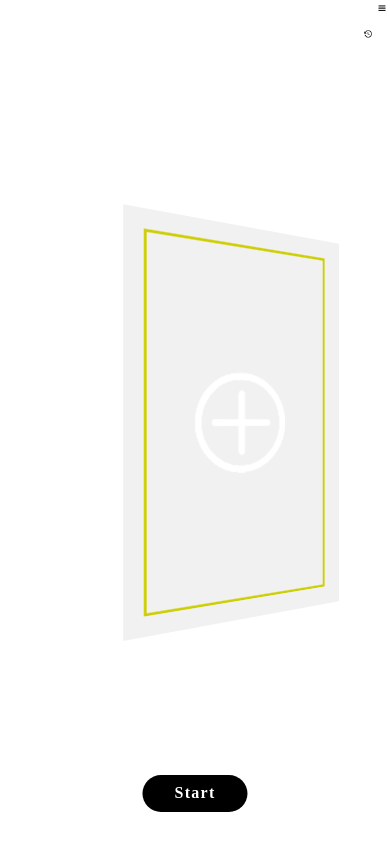
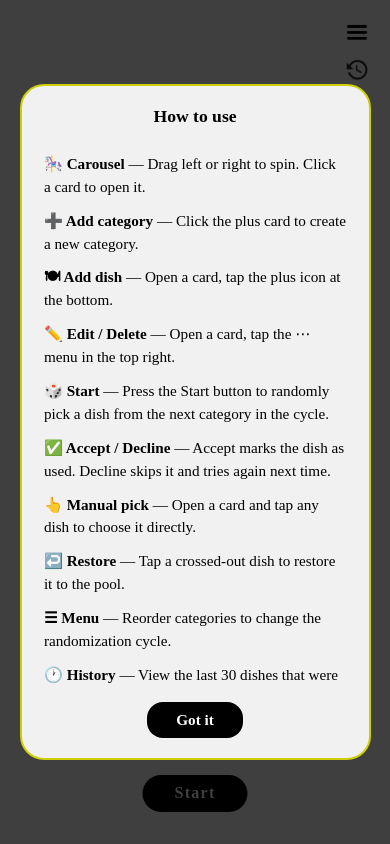
Before and after one commit to Gekkouga2468/Menu-Randomizer, a React (Vite) app: page / in a window 390 px wide. Built offline with nearby package versions, Linux system fonts and the light colour scheme.

Commit message:
Finish the history feature along with user guide.

```diff
--- a/src/App.css
+++ b/src/App.css
@@ -47,23 +47,39 @@ body {
   background: rgba(0, 0, 0, 0.45);
 }
 
+.banner .topControl {
+  position: absolute;
+  top: 0;
+  right: 0;
+  z-index: 40;
+  display: flex;
+  flex-direction: column;
+  align-items: flex-end;
+}
+
 /* =========================
    Side menu banner
    ========================= */
 
 /* Collapsed side menu */
-.banner .topControl .menuBanner {
-  position: absolute;
-  top: 0;
-  right: 0;
+.banner .menuBanner {
+  position: relative; /* ← was absolute */
+  top: unset;
+  right: unset;
   width: 4vw;
-  height: 100%;
+  height: auto; /* ← was 100% */
   background: transparent;
-  transition: 0.75s ease;
+  transition:
+    width 0.75s ease,
+    background 0.75s ease;
 }
 
 /* Expanded side menu */
-.banner .topControl .menuBanner.active {
+.banner .menuBanner.active {
+  position: fixed; /* ← break out of the stack to cover full height */
+  top: 0;
+  right: 0;
+  height: 100%;
   width: 14vw;
   z-index: 40;
   color: white;
@@ -72,7 +88,7 @@ body {
 }
 
 /* Top menu button */
-.banner .topControl .menuBanner > img {
+.banner .menuBanner > img {
   position: absolute;
   top: 1vw;
   left: 1vw;
@@ -81,14 +97,14 @@ body {
 }
 
 /* Scroll/content area inside menu */
-.banner .topControl .menuBanner .menuBannerContent {
+.banner .menuBanner .menuBannerContent {
   margin-top: 4.5vw;
   padding: 1vw;
   box-sizing: border-box;
 }
 
 /* One row per category in the menu */
-.banner .topControl .menuBanner .menuBannerRow {
+.banner .menuBanner .menuBannerRow {
   display: flex;
   align-items: center;
   justify-content: space-between;
@@ -101,7 +117,7 @@ body {
 }
 
 /* Category title text */
-.banner .topControl .menuBanner .menuBannerItem {
+.banner .menuBanner .menuBannerItem {
   flex: 1;
   min-width: 0;
   margin: 0;
@@ -110,15 +126,16 @@ body {
   text-align: left;
   overflow: hidden;
   text-overflow: ellipsis;
-  white-space: nowrap; cursor: pointer;
-  }
+  white-space: nowrap;
+  cursor: pointer;
+}
 
-.banner .topControl .menuBanner .menuBannerItem:hover{
+.banner .menuBanner .menuBannerItem:hover {
   text-decoration: underline;
 }
 
 /* Drag handle icon */
-.banner .topControl .menuBanner .menuIcon {
+.banner .menuBanner .menuIcon {
   position: static;
   width: 1vw;
   height: auto;
@@ -128,67 +145,105 @@ body {
   -webkit-user-drag: none;
 }
 
-.banner .topControl .menuBanner .menuIcon:active {
+.banner .menuBanner .menuIcon:active {
   cursor: grabbing;
 }
 
 /* Optional visual state while dragging */
-.banner .topControl .menuBanner .menuBannerRow.dragging {
+.banner .menuBanner .menuBannerRow.dragging {
   opacity: 0.7;
 }
 
-.historyBanner {
-  position: absolute;
-  top: 20px;
-  right: 20px;
-  z-index: 20;
-  display: flex;
-  flex-direction: column;
-  align-items: flex-end;
+.banner .historyBanner .historyBannerRow {
+  padding: 0.1vw 0.5vw 0.5vw 0.5vw;
+  margin: 1vw 0 1vw 0;
+  border: 0.08vw solid rgba(255, 255, 255, 0.14);
+  border-radius: 1vw;
+  background: rgba(255, 255, 255, 0.04);
+  box-sizing: border-box;
 }
 
-.historyBannerIcon{
+/* Scrollable history list */
+.banner .historyBanner.active .historyBannerContent {
   position: absolute;
-  top: 2.5vw;
-  left: -1.5vw;
+  top: 1vw;
+  left: 0;
+  right: 0;
+  bottom: 0;
+  padding: 1vw;
+  margin-top: 2.5vw;
+  box-sizing: border-box;
+  overflow-y: auto;
+  scrollbar-width: none;
+  -ms-overflow-style: none;
+}
+
+.banner .historyBanner .historyBannerContent::-webkit-scrollbar {
+  display: none; /* Chrome/Safari */
+}
+
+/* Truncate long dish names with ellipsis */
+.banner .historyBanner .historyDishName {
+  overflow: hidden;
+  text-overflow: ellipsis;
+  white-space: nowrap;
+  font-weight: bold;
+  font-size: 1vw;
+  text-align: left;
+  margin: 0.2vw 0 0 0.8vw;
+}
+
+/* Also truncate the meta line just in case */
+.banner .historyBanner .historyDishMeta {
+  overflow: hidden;
+  text-overflow: ellipsis;
+  white-space: nowrap;
+  text-align: left;
+  margin-bottom: 0;
+}
+
+.banner .historyBanner {
+  position: relative;
+  width: 4vw;
+  height: auto;
+  background: transparent;
+  transition:
+    width 0.75s ease,
+    background 0.75s ease;
+}
+
+.banner .historyBanner.active {
+  position: fixed;
+  top: 0;
+  right: 0;
+  height: 100%;
+  width: 14vw; /* match menu width, adjust as needed */
+  z-index: 40;
+  color: white;
+  background: rgb(45, 45, 45);
+  box-shadow: -0.3vw 0 1vw rgba(0, 0, 0, 0.12);
+}
+
+.banner .historyBanner .historyBannerIcon {
+  display: block;
+  padding: 1vw;
   width: 2vw;
   cursor: pointer;
+  position: absolute;
+  top: 4vw;
 }
 
-.historyBannerContent {
-  margin-top: 12px;
-  width: 280px;
-  max-height: 420px;
-  overflow-y: auto;
-  padding: 16px;
-  border-radius: 20px;
-  background: rgba(255, 255, 255, 0.95);
-  box-shadow: 0 10px 30px rgba(0, 0, 0, 0.12);
+.banner .historyBanner.active .historyBannerIcon {
+  top: 0vw;
 }
 
-.historyBannerRow {
-  padding: 12px 0;
-  border-bottom: 1px solid rgba(0, 0, 0, 0.08);
-}
-
-.historyBannerRow:last-child {
-  border-bottom: none;
-}
-
-.historyDishName {
-  margin: 0;
-  font-weight: 600;
-}
-
-.historyDishMeta {
-  margin: 4px 0 0;
-  font-size: 13px;
-  opacity: 0.7;
-}
-
-.historyBannerEmpty {
-  margin: 0;
-  opacity: 0.7;
+.banner .topControl .helpButton {
+  display: block;
+  padding: 1vw;
+  width: 2vw;
+  cursor: pointer;
+  position: absolute;
+  top: 8vw;
 }
 
 /* =========================
@@ -636,6 +691,32 @@ h1 {
   border: none;
 }
 
+.addDishModal {
+  display: flex;
+  flex-direction: column;
+  align-items: center;
+  gap: 1vw;
+  padding: 0 0 1.5vw 0;
+  background: rgb(241, 241, 241);
+  border: 3px solid rgb(206, 206, 4);
+  border-radius: 2vw;
+  font-family: "Times New Roman", Times, serif;
+  text-align: center;
+  overflow: hidden;
+  width: 20vw;
+}
+
+.addDishInput {
+  width: 75%;
+  padding: 0.4vw 0.8vw;
+  font: inherit;
+  font-size: 0.8vw;
+  border: 0.08vw solid #ccc;
+  border-radius: 1vw;
+  outline: none;
+  box-sizing: border-box;
+}
+
 /* =========================
    Start / Randomize button
    ========================= */
@@ -695,21 +776,6 @@ h1 {
   width: 20vw;
 }
 
-.resultModal {
-  display: flex;
-  flex-direction: column;
-  align-items: center;
-  gap: 0.6vw;
-  padding: 0 0 1.5vw 0;
-  background: rgb(241, 241, 241);
-  border: 3px solid rgb(206, 206, 4);
-  border-radius: 2vw;
-  font-family: "Times New Roman", Times, serif;
-  text-align: center;
-  overflow: hidden;
-  width: 20vw;
-}
-
 .resultHeader {
   width: 100%;
   background: rgb(206, 206, 4);
@@ -749,7 +815,7 @@ h1 {
 }
 
 .resultDecline {
-  color:black;
+  color: black;
   background: white;
   font-weight: bold;
   border-radius: 1vw;
@@ -763,10 +829,68 @@ h1 {
   font-weight: bold;
 }
 
-.resultAccept:hover, .resultDecline:hover{
+.resultAccept:hover,
+.resultDecline:hover {
   transform: scale(1.1);
 }
 
+.helpModal {
+  display: flex;
+  flex-direction: column;
+  gap: 0.6vw;
+  width: 28vw;
+  max-height: 80vh;
+  padding: 1.5vw 2vw;
+  box-sizing: border-box;
+  background: rgb(241, 241, 241);
+  border: 3px solid rgb(206, 206, 4);
+  border-radius: 2vw;
+  font-family: "Times New Roman", Times, serif;
+  overflow: hidden;
+}
+
+.helpTitle {
+  margin: 0 0 0.5vw 0;
+  font-size: 1.2vw;
+  font-weight: bold;
+  text-align: center;
+}
+
+.helpContent {
+  overflow-y: auto;
+  scrollbar-width: none;
+  -ms-overflow-style: none;
+  flex: 1;
+}
+
+.helpContent::-webkit-scrollbar {
+  display: none;
+}
+
+.helpContent p {
+  margin: 0.5vw 0;
+  font-size: 0.8vw;
+  line-height: 1.5;
+  text-align: left;
+}
+
+.helpClose {
+  align-self: center;
+  margin-top: 0.5vw;
+  padding: 0.4vw 2vw;
+  font: inherit;
+  font-size: 0.8vw;
+  font-weight: 600;
+  color: white;
+  background: black;
+  border: none;
+  border-radius: 1vw;
+  cursor: pointer;
+}
+
+.helpClose:hover {
+  background: #333;
+}
 
 /* =========================
    Portrait mode
@@ -779,6 +903,16 @@ h1 {
 
   .banner {
     height: 100dvh;
+  }
+
+  .banner .topControl {
+    gap: 0.4rem;
+    padding: 0.4rem;
+    box-sizing: border-box;
+  }
+
+  .banner .topControl.hiddenOnCardOpen {
+    display: none;
   }
 
   /* =========================
@@ -819,6 +953,62 @@ h1 {
     width: clamp(0.95rem, 3.8vw, 1.25rem);
     touch-action: none;
     -webkit-user-drag: none;
+  }
+
+  /* =========================
+     History banner
+     ========================= */
+
+  .banner .historyBanner {
+    width: 3.25rem;
+  }
+
+  .banner .historyBanner.active {
+    width: min(80vw, 20rem);
+  }
+
+  .banner .historyBanner .historyBannerIcon {
+    top: 2rem;
+    width: clamp(1.4rem, 5vw, 2rem);
+    padding: 0.9rem;
+  }
+
+  .banner .historyBanner.active .historyBannerIcon {
+    top: 0.9rem;
+  }
+
+  .banner .historyBanner.active .historyBannerContent {
+    top: 3.75rem;
+    left: 0;
+    right: 0;
+    bottom: 0;
+    padding: 0.9rem;
+  }
+
+  .banner .historyBanner .historyBannerRow {
+    margin: 0.75rem 0;
+    padding: 0.45rem 0.7rem 0.7rem 0.7rem;
+    border: 1px solid rgba(255, 255, 255, 0.14);
+    border-radius: 1rem;
+    background: rgba(255, 255, 255, 0.04);
+  }
+
+  .banner .historyBanner .historyDishMeta {
+    margin: 0;
+    font-size: clamp(0.85rem, 3vw, 1rem);
+    text-align: left;
+  }
+
+  .banner .historyBanner .historyDishName {
+    margin: 0.25rem 0 0 0.75rem;
+    font-size: clamp(1rem, 3.4vw, 1.15rem);
+    text-align: left;
+  }
+
+  .banner .topControl .helpButton {
+    top: 5rem;
+    width: clamp(1.4rem, 5vw, 2rem);
+    padding: 0.9rem;
   }
 
   /* =========================
@@ -1027,12 +1217,80 @@ h1 {
     border: 1px solid #ccc;
   }
 
+  .modalBackdrop {
+    padding: 0.5rem;
+    box-sizing: border-box;
+  }
+
+  .modal {
+    width: min(100%, 32rem);
+    padding: 1rem;
+    border-radius: 1.25rem;
+  }
+
+  .modal h2 {
+    margin: -0.2rem 0 0.6rem 0;
+    font-size: min(1.2rem, 5vw);
+  }
+
+  .modal input {
+    margin-bottom: 1rem;
+    padding: 0.5rem;
+    font-size: min(1rem, 3.5vw);
+    border: 1px solid #ccc;
+    border-radius: 1rem;
+  }
+
+  .modalActions {
+    gap: 0.75rem;
+  }
+
+  .cancelBtn,
+  .doneBtn {
+    min-width: 15vw;
+    padding: 0.5rem;
+    font-size: clamp(0.95rem, 3.5vw, 1.05rem);
+    border-radius: 1rem;
+  }
+
+  .cancelBtn {
+    border: 1px solid #ccc;
+  }
+
+  .addDishModal {
+    width: min(85vw, 32rem);
+    padding: 0 0 1.5rem 0;
+    border-width: 2px;
+    border-radius: 1.5rem;
+    gap: 0.8rem;
+  }
+
+  .addDishInput {
+    width: 75%;
+    padding: 0.5rem 0.8rem;
+    font-size: clamp(0.95rem, 3vw, 1.05rem);
+    border-radius: 1rem;
+    margin: 0.2rem 0;
+    border: 0.08vw solid #ccc;
+    background: none;
+    outline: none;
+    font: inherit;
+  }
+
+  /* =========================
+     Start / Randomize button
+     ========================= */
+
   .startButton {
     bottom: 2rem;
     padding: 0.6rem 2rem;
     font-size: clamp(1rem, 3.5vw, 1.15rem);
     border-radius: 2rem;
   }
+
+  /* =========================
+     Result modal
+     ========================= */
 
   .resultModal {
     padding: 0 0 1.5rem 0;
@@ -1065,4 +1323,34 @@ h1 {
     font-size: clamp(0.9rem, 3vw, 1rem);
     border-radius: 5vw;
   }
+
+  /* =========================
+     Help modal
+     ========================= */
+
+  .helpModal {
+    width: min(90vw, 32rem);
+    max-height: 80vh;
+    padding: 1.25rem 1.4rem;
+    border-width: 2px;
+    border-radius: 1.5rem;
+  }
+
+  .helpTitle {
+    margin-bottom: 0.75rem;
+    font-size: clamp(1.1rem, 4vw, 1.35rem);
+  }
+
+  .helpContent p {
+    margin: 0.7rem 0;
+    font-size: clamp(0.95rem, 3.3vw, 1.05rem);
+    line-height: 1.5;
+  }
+
+  .helpClose {
+    margin-top: 0.75rem;
+    padding: 0.55rem 1.8rem;
+    font-size: clamp(0.95rem, 3.4vw, 1.05rem);
+    border-radius: 1rem;
+  }
 }
--- a/src/App.jsx
+++ b/src/App.jsx
@@ -8,6 +8,8 @@ import x from "./assets/x.png";
 import menu from "./assets/Menu.png";
 import menuBlack from "./assets/MenuBlack.png";
 import historyIcon from "./assets/history.png";
+import historyIconWhite from "./assets/historyWhite.png";
+import manual from "./assets/manual.png";
 
 import { arrayMove } from "@dnd-kit/sortable";
 import SideMenu from "./components/SideMenu";
@@ -72,6 +74,13 @@ export default function App() {
   );
 
   const [restoreDish, setRestoreDish] = useState(null);
+
+  const [isHelpOpen, setIsHelpOpen] = useState(false);
+
+  const [hasSeenHelp, setHasSeenHelp] = useLocalStorageState(
+    "has-seen-help",
+    false,
+  );
 
   /* =========================
      Visual helper
@@ -291,6 +300,27 @@ export default function App() {
     [],
   );
 
+  const addToHistory = ({ dishName, source }) => {
+    setHistoryItems((prev) =>
+      [
+        {
+          id: Date.now(),
+          dishName,
+          source,
+          chosenAt: new Date().toISOString(),
+        },
+        ...prev,
+      ].slice(0, 30),
+    );
+  };
+
+  useEffect(() => {
+    if (!hasSeenHelp) {
+      setIsHelpOpen(true);
+      setHasSeenHelp(true);
+    }
+  }, []);
+
   /* =========================
      Effects
      ========================= */
@@ -325,7 +355,9 @@ export default function App() {
   useEffect(() => {
     if (
       selectedCard !== null ||
+      isHistoryOpen ||
       isMenuClicked ||
+      isHelpOpen ||
       isSpinningState ||
       result !== null
     )
@@ -345,7 +377,14 @@ export default function App() {
 
     animationFrameId = requestAnimationFrame(animate);
     return () => cancelAnimationFrame(animationFrameId);
-  }, [selectedCard, isMenuClicked, isSpinningState, result]);
+  }, [
+    selectedCard,
+    isMenuClicked,
+    isHistoryOpen,
+    isHelpOpen,
+    isSpinningState,
+    result,
+  ]);
 
   /* =========================
      Render
@@ -354,24 +393,31 @@ export default function App() {
   return (
     <div>
       <div className="banner">
-        {(selectedCard !== null || isMenuClicked || isHistoryOpen) && (
+        {(selectedCard !== null ||
+          isMenuClicked ||
+          isHistoryOpen ||
+          isHelpOpen) && (
           <div
             className="overlay"
             onClick={() => {
               if (selectedCard !== null) closeCard();
               if (isMenuClicked) setIsMenuClicked(false);
               if (isHistoryOpen) setIsHistoryOpen(false);
+              if (isHelpOpen) setIsHelpOpen(false);
             }}
           />
         )}
 
-        <div class="topControl">
+        <div
+          className={`topControl ${selectedCard !== null ? "hiddenOnCardOpen" : ""}`}
+        >
           <SideMenu
             isMenuClicked={isMenuClicked}
             setIsMenuClicked={setIsMenuClicked}
             cards={cards}
             cardCycle={cardCycle}
             handleDragEnd={handleDragEnd}
+            handleSelectCard={handleSelectCard}
             velocity={velocity}
             isDragging={isDragging}
             menu={menu}
@@ -389,6 +435,20 @@ export default function App() {
             isDragging={isDragging}
             historyItems={historyItems}
             historyIcon={historyIcon}
+            historyIconWhite={historyIconWhite}
+          />
+
+          <img
+            className="helpButton"
+            onClick={(e) => {
+              e.stopPropagation();
+              velocity.current = 0;
+              isDragging.current = false;
+              setIsHelpOpen((prev) => !prev);
+            }}
+            draggable={false}
+            src={manual}
+            alt="Manual Icon"
           />
         </div>
 
@@ -502,6 +562,59 @@ export default function App() {
           confirmButtonClassName="resultAccept"
         />
       )}
+
+      {isHelpOpen && (
+        <div className="resultBackdrop" onClick={() => setIsHelpOpen(false)}>
+          <div className="helpModal" onClick={(e) => e.stopPropagation()}>
+            <h2 className="helpTitle">How to use</h2>
+            <div className="helpContent">
+              <p>
+                <strong>🎠 Carousel</strong> — Drag left or right to spin. Click
+                a card to open it.
+              </p>
+              <p>
+                <strong>➕ Add category</strong> — Click the plus card to create
+                a new category.
+              </p>
+              <p>
+                <strong>🍽 Add dish</strong> — Open a card, tap the plus icon at
+                the bottom.
+              </p>
+              <p>
+                <strong>✏️ Edit / Delete</strong> — Open a card, tap the ⋯ menu
+                in the top right.
+              </p>
+              <p>
+                <strong>🎲 Start</strong> — Press the Start button to randomly
+                pick a dish from the next category in the cycle.
+              </p>
+              <p>
+                <strong>✅ Accept / Decline</strong> — Accept marks the dish as
+                used. Decline skips it and tries again next time.
+              </p>
+              <p>
+                <strong>👆 Manual pick</strong> — Open a card and tap any dish
+                to choose it directly.
+              </p>
+              <p>
+                <strong>↩️ Restore</strong> — Tap a crossed-out dish to restore
+                it to the pool.
+              </p>
+              <p>
+                <strong>☰ Menu</strong> — Reorder categories to change the
+                randomization cycle.
+              </p>
+              <p>
+                <strong>🕐 History</strong> — View the last 30 dishes that were
+                chosen.
+              </p>
+            </div>
+            <button className="helpClose" onClick={() => setIsHelpOpen(false)}>
+              Got it
+            </button>
+          </div>
+        </div>
+      )}
     </div>
   );
 }
--- a/src/components/CategoryCard.jsx
+++ b/src/components/CategoryCard.jsx
@@ -158,10 +158,17 @@ export default function CategoryCard({
           )}
 
           {showInput && !isEditing && (
-            <Modal onClose={onCloseInput}>
-              <h2>Add dish</h2>
+            <Modal
+              onClose={onCloseInput}
+              backdropClassName="resultBackdrop"
+              contentClassName="addDishModal"
+            >
+              <div className="resultHeader">
+                <p className="resultHeaderText">Add dish</p>
+              </div>
 
               <input
+                className="addDishInput"
                 type="text"
                 placeholder="Enter dish name"
                 value={inputValue}
@@ -170,18 +177,16 @@ export default function CategoryCard({
                 autoFocus
               />
 
-              <div className="modalActions">
-                <button className="cancelBtn" onClick={onCloseInput}>
+              <div className="resultActions">
+                <button className="resultDecline" onClick={onCloseInput}>
                   Cancel
                 </button>
-
-                <button className="doneBtn" onClick={onDone}>
+                <button className="resultAccept" onClick={onDone}>
                   Done
                 </button>
               </div>
             </Modal>
           )}
-
           {showDeleteConfirm && (
             <DecisionModal
               headerText={null}
--- a/src/components/HistoryPanel.jsx
+++ b/src/components/HistoryPanel.jsx
@@ -9,6 +9,7 @@ export default function HistoryPanel({
   isDragging,
   historyItems,
   historyIcon,
+  historyIconWhite,
 }) {
   const formatDateTime = (isoString) => {
     const date = new Date(isoString);
@@ -39,7 +40,7 @@ export default function HistoryPanel({
           setIsHistoryOpen((prev) => !prev);
         }}
         draggable={false}
-        src={historyIcon}
+        src={isHistoryOpen ? historyIconWhite : historyIcon}
         alt="History Icon"
         className="historyBannerIcon"
       />
@@ -49,10 +50,10 @@ export default function HistoryPanel({
           {historyItems.length > 0 ? (
             historyItems.map((item) => (
               <div key={item.id} className="historyBannerRow">
+                <p className="historyDishMeta">
+                  {formatDateTime(item.chosenAt)}
+                </p>
                 <p className="historyDishName">{item.dishName}</p>
-                <p className="historyDishMeta">
-                  {item.source} • {formatDateTime(item.chosenAt)}
-                </p>
               </div>
             ))
           ) : (
```
Also changed, not shown: src/components/SideMenu.jsx (+9 -1 lines), src/components/SortableMenuRow.jsx (+23 -2 lines), src/assets/historyWhite.png (added), src/assets/manual.png (added).
